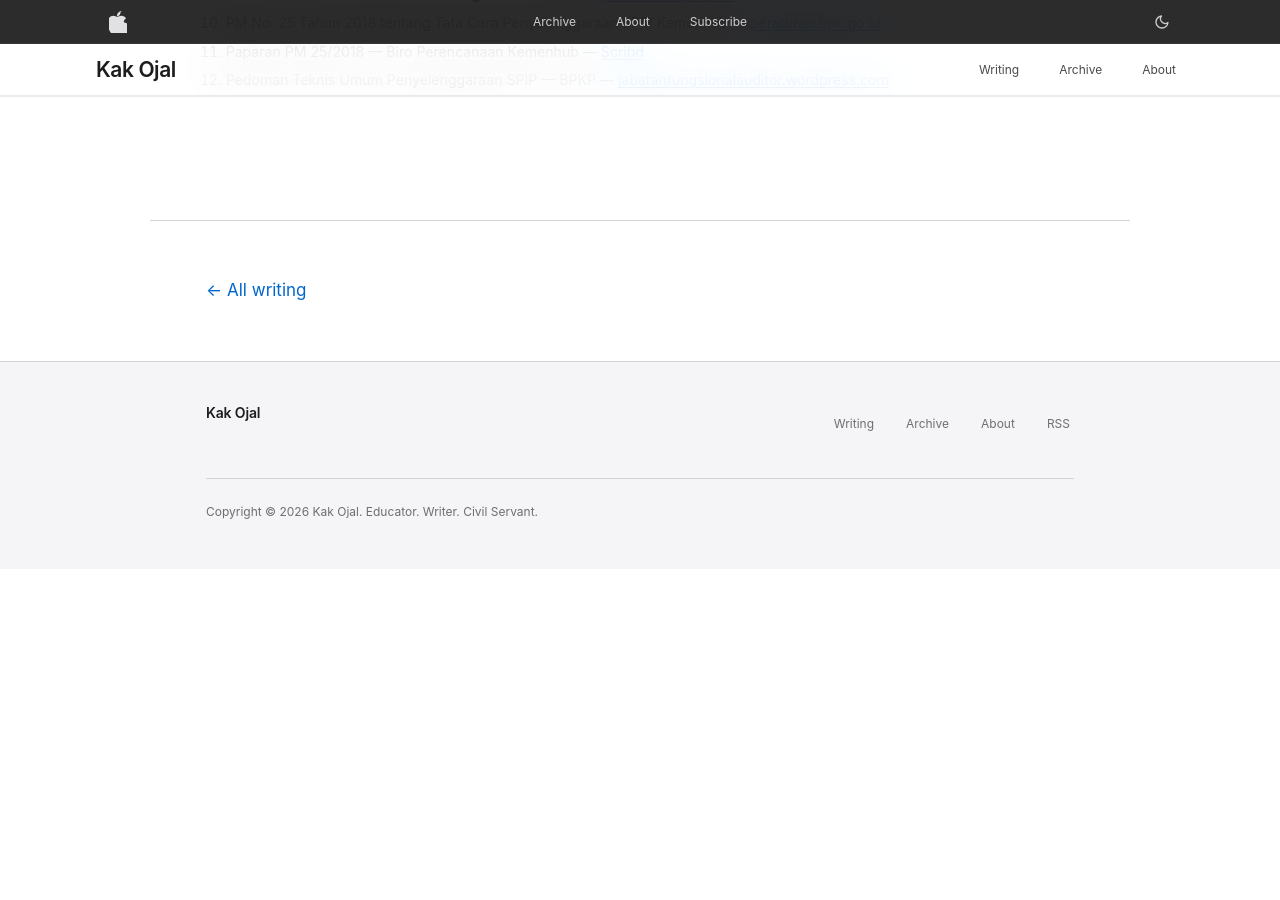
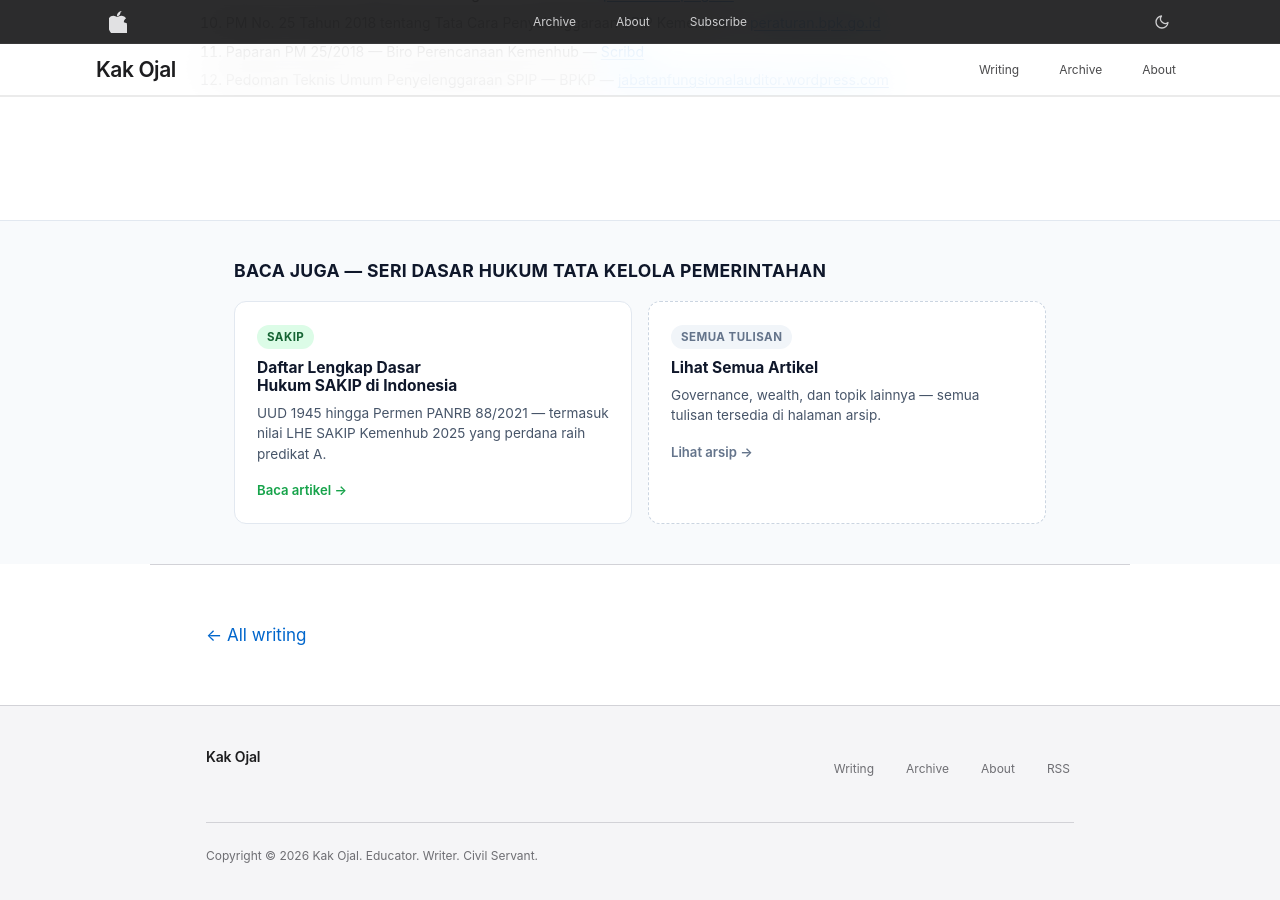
Before and after one commit to makhrojal/makhrojal.github.io, a Jekyll site: the page built from dasar-hukum-spip.html, in a window 1280 px wide and 900 px high, scrolled down 18695 px. Built offline with Jekyll 4.4.1, drawn with Linux system fonts in a browser that asks for light colours; before the commit the page ends 19264 px from its top, so only the background shows below that.

Commit message:
feat: add 'Baca Juga' navigation to SPIP article

```diff
--- a/dasar-hukum-spip.html
+++ b/dasar-hukum-spip.html
@@ -577,6 +577,29 @@ description: "Hierarki regulasi SPIP dari UUD 1945 hingga PM Kemenhub 25/2018
 
 </div><!-- end .container -->
 
+<!-- ===== BACA JUGA ===== -->
+<div class="related-articles" style="background:#f8fafc;border-top:1px solid #e2e8f0;padding:40px 0;margin-top:0;">
+  <div class="container" style="max-width:860px;margin:0 auto;padding:0 24px;">
+    <h2 style="font-size:1.1rem;font-weight:700;color:#0f172a;margin-bottom:20px;letter-spacing:.02em;text-transform:uppercase;">Baca Juga — Seri Dasar Hukum Tata Kelola Pemerintahan</h2>
+    <div style="display:grid;grid-template-columns:1fr 1fr;gap:16px;">
+      <!-- Card SAKIP -->
+      <a href="/dasar-hukum-sakip/" style="display:block;background:#fff;border:1px solid #e2e8f0;border-radius:12px;padding:20px 22px;text-decoration:none;transition:box-shadow .2s;" onmouseover="this.style.boxShadow='0 4px 20px rgba(0,0,0,.08)'" onmouseout="this.style.boxShadow='none'">
+        <span style="display:inline-block;background:#dcfce7;color:#166534;font-size:.72rem;font-weight:700;padding:3px 10px;border-radius:20px;letter-spacing:.04em;margin-bottom:10px;">SAKIP</span>
+        <h3 style="font-size:.97rem;font-weight:700;color:#0f172a;margin:0 0 8px;">Daftar Lengkap Dasar Hukum SAKIP di Indonesia</h3>
+        <p style="font-size:.85rem;color:#475569;margin:0 0 12px;line-height:1.5;">UUD 1945 hingga Permen PANRB 88/2021 — termasuk nilai LHE SAKIP Kemenhub 2025 yang perdana raih predikat A.</p>
+        <span style="font-size:.82rem;color:#16a34a;font-weight:600;">Baca artikel →</span>
+      </a>
+      <!-- Card Arsip -->
+      <a href="/archive/" style="display:block;background:#fff;border:1px dashed #cbd5e1;border-radius:12px;padding:20px 22px;text-decoration:none;transition:box-shadow .2s;" onmouseover="this.style.boxShadow='0 4px 20px rgba(0,0,0,.06)'" onmouseout="this.style.boxShadow='none'">
+        <span style="display:inline-block;background:#f1f5f9;color:#64748b;font-size:.72rem;font-weight:700;padding:3px 10px;border-radius:20px;letter-spacing:.04em;margin-bottom:10px;">SEMUA TULISAN</span>
+        <h3 style="font-size:.97rem;font-weight:700;color:#0f172a;margin:0 0 8px;">Lihat Semua Artikel</h3>
+        <p style="font-size:.85rem;color:#475569;margin:0 0 12px;line-height:1.5;">Governance, wealth, dan topik lainnya — semua tulisan tersedia di halaman arsip.</p>
+        <span style="font-size:.82rem;color:#64748b;font-weight:600;">Lihat arsip →</span>
+      </a>
+    </div>
+  </div>
+</div>
+
 <!-- ===== FOOTER ===== -->
     </article>
   </div>
```
